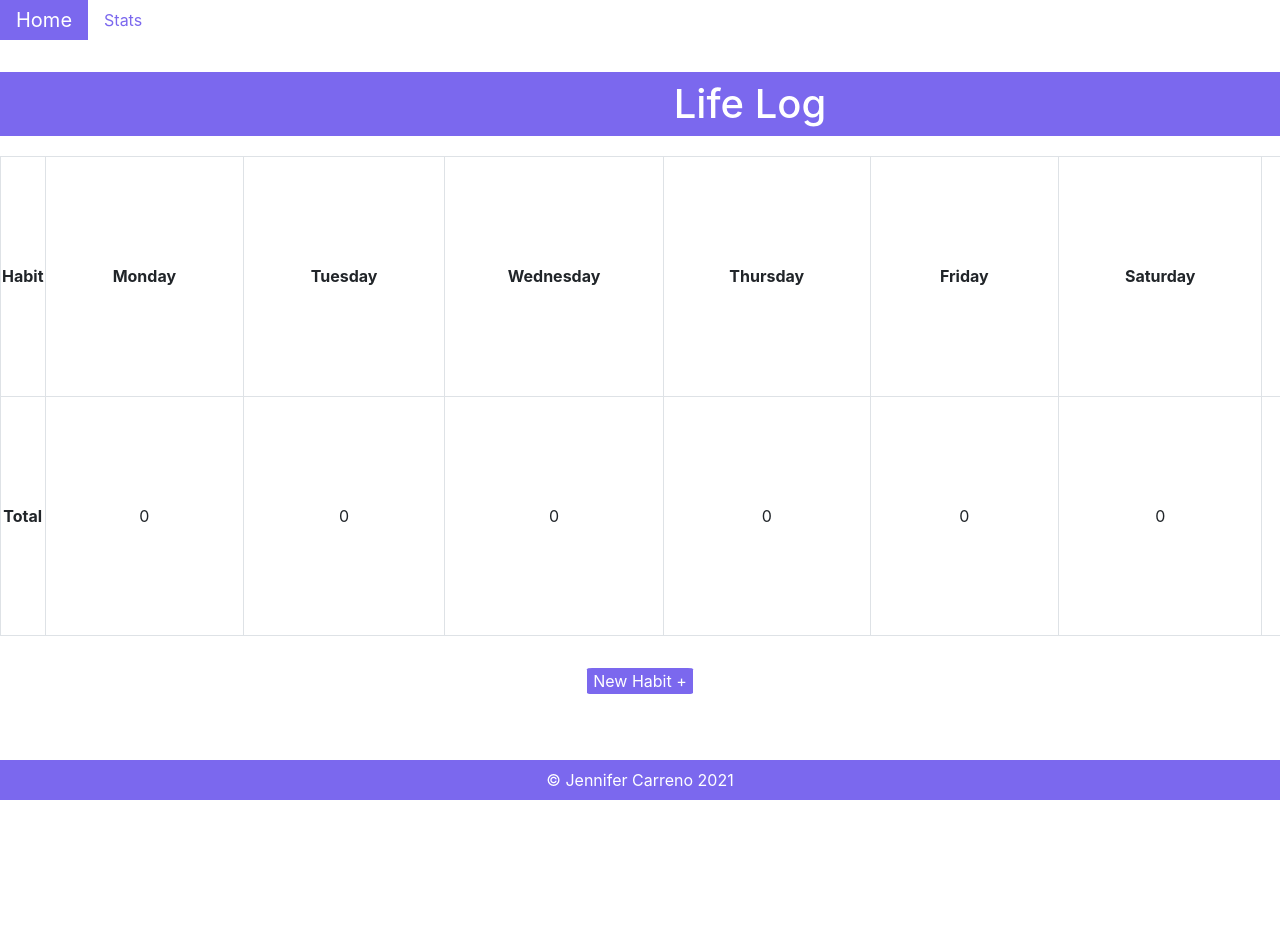
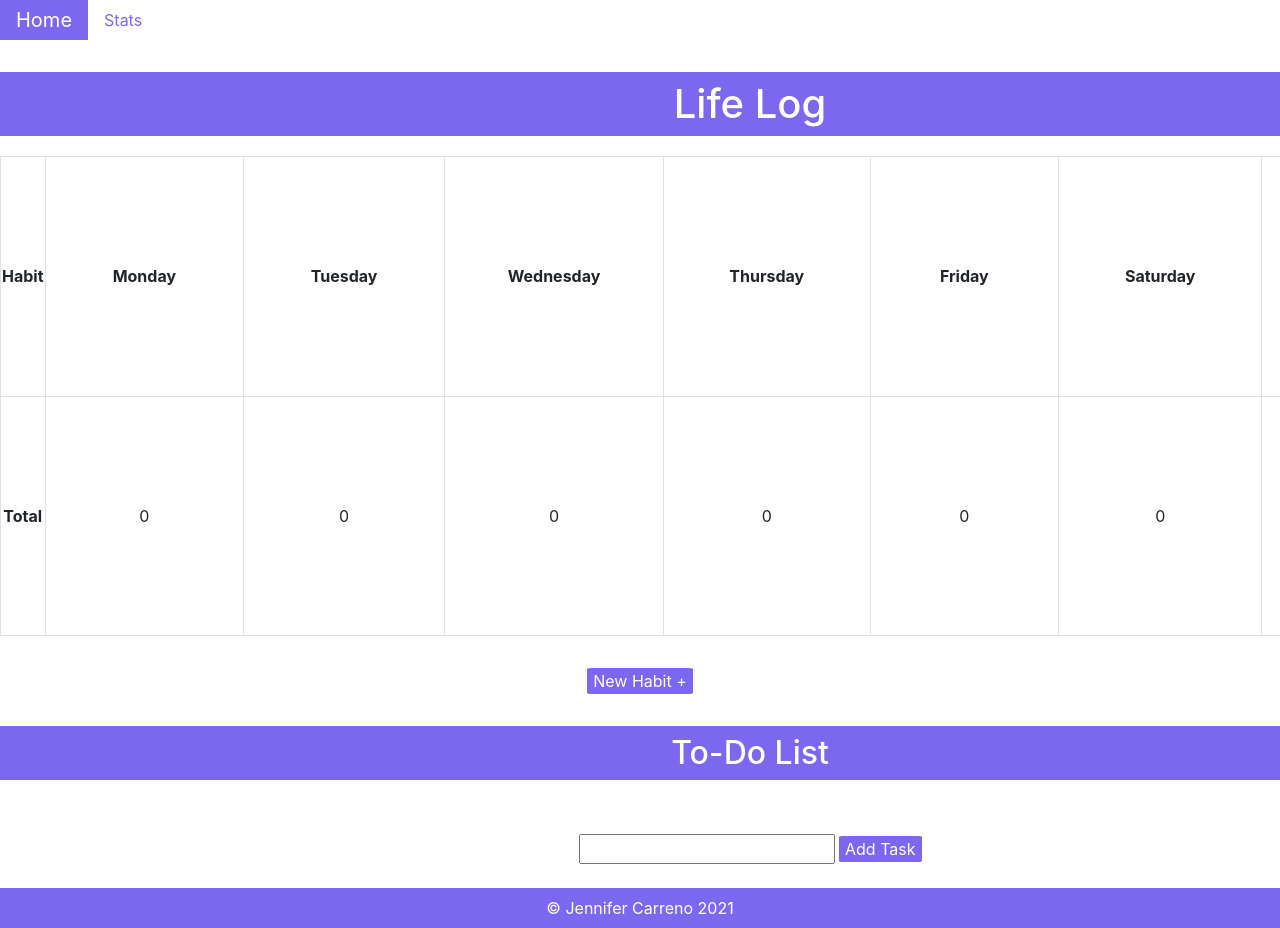
Before and after one commit to jennifercarreno/habit-log, a Flask app: page / in a window 1280 px wide; the page is wider, and only the part inside the window is pictured. Before the commit the page ends 800 px from the top of that part, so only its background shows below. Run offline with Flask 2, Linux system fonts and the light colour scheme; data that the repository does not hold is empty; some libraries are stand-ins or nearby versions.

Commit message:
added to-do list

```diff
--- a/app.py
+++ b/app.py
@@ -8,6 +8,7 @@ host = os.environ.get('DB_URL')
 client = MongoClient(host=host)
 db = client.habitLog
 habits = db.habits
+tasks = db.tasks
 app = Flask(__name__)
 
 def top_habits():
@@ -152,7 +153,7 @@ def index():
     friday_count = fridaySum()
     saturday_count = saturdaySum()
     sunday_count = sundaySum()
-    return render_template('home.html', habits=habits.find(), monday_count = monday_count, tuesday_count = tuesday_count, wednesday_count = wednesday_count, thursday_count = thursday_count, friday_count = friday_count, saturday_count = saturday_count, sunday_count = sunday_count,)
+    return render_template('home.html', habits=habits.find(), monday_count = monday_count, tuesday_count = tuesday_count, wednesday_count = wednesday_count, thursday_count = thursday_count, friday_count = friday_count, saturday_count = saturday_count, sunday_count = sunday_count, tasks=tasks.find())
 
 # prompts to create a new habit
 @app.route('/habits/new')
@@ -269,6 +270,7 @@ def habits_update(habit_id):
     # take us back to the playlist's show page
     return redirect(url_for('index'))
 
+#display stats page
 @app.route('/habits/stats')
 def habits_stats():
 
@@ -280,5 +282,13 @@ def habits_stats():
     average_habit_count = average_habits()
     return render_template('stats.html', top_one_habits=top_one_habits, top_second_habit = top_second_habit, top_third_habit = top_third_habit, complate_habit = complate_habit, complete_tally = complete_tally, average_habit_count = average_habit_count)
 
+@app.route('/', methods=['POST'])
+def post_todos():
+    task = {
+        'name': request.form.get('content')
+    }
+    tasks.insert_one(task)
+    return redirect(url_for('.index'))
+
 if __name__ == '__main__':
     app.run(debug=True)
--- a/static/styles.css
+++ b/static/styles.css
@@ -1,4 +1,4 @@
-table {
+table:not(.to-do-list) {
     margin-left: auto;
     margin-right: auto;
     margin-top: 20px;
@@ -77,7 +77,7 @@ h2 {
 }
 
 
-#new-habit-btn {
+.action-button {
     background-color:mediumslateblue;
     color: white;
     margin-top: 2rem;
@@ -89,12 +89,17 @@ h2 {
     height: 50%;
 }
 
-.page-body {
+/* .page-body {
     height: 95vh;
-}
+} */
 
 .footer {
     background-color: mediumslateblue;
     color: white;
     height: 5vh;
 }
+
+.to-do-list {
+    margin: auto;
+    width: 1500px;
+}
--- a/templates/home.html
+++ b/templates/home.html
@@ -62,8 +62,29 @@
         </tr>
     </table>
 
-    <a href='/habits/new'><button id="new-habit-btn"> New Habit + </button></a>
+    <a href='/habits/new'><button id="new-habit-btn" class="action-button"> New Habit + </button></a>
+    <div class="to-do-list">
+    <h2 class="title py-2 text-center">To-Do List</h2>
+    <table class="table to-do-list my-2 mx-auto">
 
+        {% for task in tasks %}
+        <tr style="text-align: center;">
+            <ol>
+                <td><li>{{task.name}}</li></td>
+            </ol>
+
+            <td><a href="/delete/{{task.id}}">Complete</a></td>
+        </tr>
+        {% endfor %}
+
+    </table>
+    <div class="form pb-4 pt-2" >
+        <form actions="/" method="POST">
+            <input type="text" name="content" id="content">
+            <input type="submit" value="Add Task" id="task-button" class="action-button">
+        </form>
+    </div>
+</div>
 </div>
     <div class="footer py-2">
         © Jennifer Carreno 2021
```
